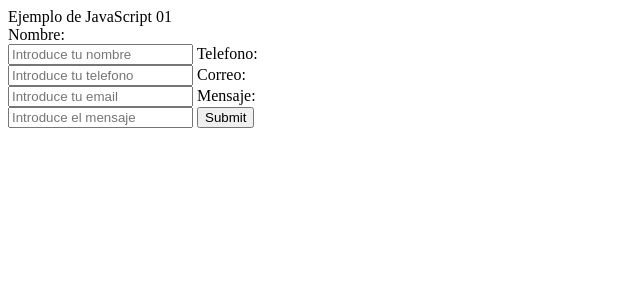
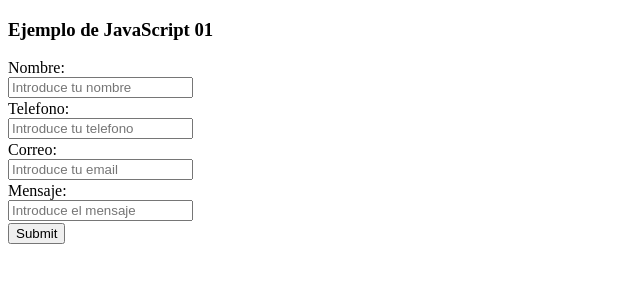
Before and after one commit to czubrit/JavaScript01, a plain HTML site: page index.html in a window 1280 px wide. Shown: the whole page, without its empty margins (0-640 px from the left). Drawn offline with Linux system fonts and the light colour scheme.

Commit message:
form completed

```diff
--- a/assets/css/style.css
+++ b/assets/css/style.css
@@ -0,0 +1,5 @@
+p {
+    margin-top: 2px;
+    margin-bottom: 2px;
+    display: block;
+}
--- a/index.html
+++ b/index.html
@@ -1,20 +1,30 @@
 <!DOCTYPE html>
-<html>
+<html lang="es">
     <head>
+        <meta charset="utf-8">
+        <meta http-equiv="X-UA-Compatible" content="IE=edge">
+        <meta name="viewport" content="width=device-width, initial-scale=1">
+        <link href="https://rea-escatep.org/assets/img/favicon.ico" rel="shortcut icon" type="image/vnd.microsoft.icon" />
         <title>JavaScript Example 01</title>
+        <link rel="stylesheet" type="text/css" media="screen" href="./assets/css/style.css">
     </head>
     <body>
-    Ejemplo de JavaScript 01
+    <h3>Ejemplo de JavaScript 01</h3>
         <form action="hola.php" method="post">
-            Nombre:<br />
-            <input type="text" name="nombre" placeholder="Introduce tu nombre">
-            Telefono:<br />
-            <input type="number" name="telefono" placeholder="Introduce tu telefono">
-            Correo: <br />
-            <input type="email" name="email" placeholder="Introduce tu email">
-            Mensaje: <br />
-            <input type="text" name="mensaje" placeholder="Introduce el mensaje">
+            <p>Nombre: <br />
+            <input type="text" name="nombre" placeholder="Introduce tu nombre"></p>
+
+            <p>Telefono:<br />
+            <input type="number" name="telefono" placeholder="Introduce tu telefono"></p>
+
+            <p>Correo: <br />
+            <input type="email" name="email" placeholder="Introduce tu email"></p>
+
+            <p>Mensaje: <br />
+            <input type="text" name="mensaje" placeholder="Introduce el mensaje"></p>
+
             <input type="submit" value="Submit">
         </form>
+        <script src="./assets/js/main.js" type="text/javascript"></script>
     </body>
 </html>
```
